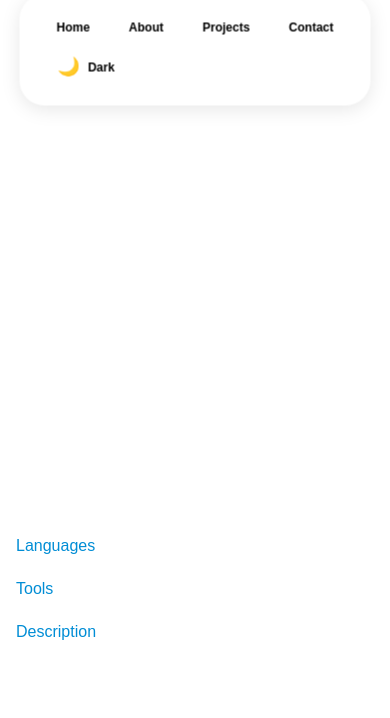
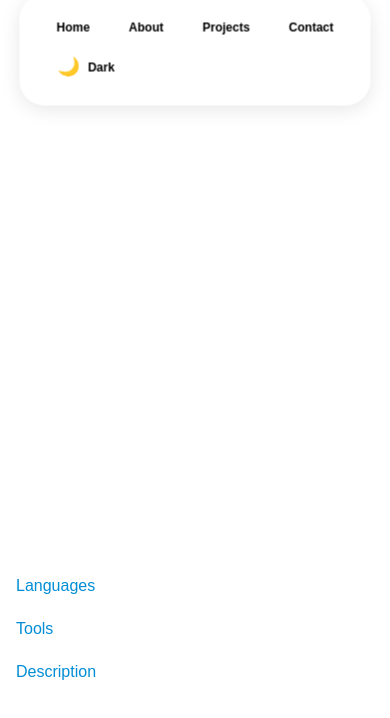
Before and after one commit to pramesh-gawas/portfolio, a React (Vite) app: page /Detail/1 in a window 390 px wide. Shown: the top 718 px of the page. Built offline with nearby package versions, Linux system fonts and the light colour scheme.

Commit message:
updated outlets for mobile view

```diff
--- a/src/App.jsx
+++ b/src/App.jsx
@@ -40,20 +40,13 @@ const router = createBrowserRouter([
 function App() {
   return (
     <>
-      <div>
-        <RouterProvider router={router}>
-          <Header></Header>
-          <Home></Home>
-          {/* <Footer></Footer> */}
-        </RouterProvider>
-      </div>
+      <RouterProvider router={router}>
+        <Header></Header>
+        <Home></Home>
+        {/* <Footer></Footer> */}
+      </RouterProvider>
     </>
   );
 }
 
 export default App;
-
-const Div = styled.div`
-  display: flex;
-  flex-direction: column;
-`;
--- a/src/components/Header.jsx
+++ b/src/components/Header.jsx
@@ -70,7 +70,9 @@ export const Header = () => {
           <span>{isDarkMode ? "Light" : "Dark"}</span>
         </ThemeToggle>
       </ul>
-      <Outlet />
+      <div className="outlet">
+        <Outlet />
+      </div>
     </Nav>
   );
 };
@@ -79,6 +81,9 @@ const Nav = styled.div`
   @media (max-width: 768px) {
     ul.nav {
       margin-top: 20px;
+    }
+    div.outlet {
+      margin-top: 120px;
     }
   }
   .nav {
```
